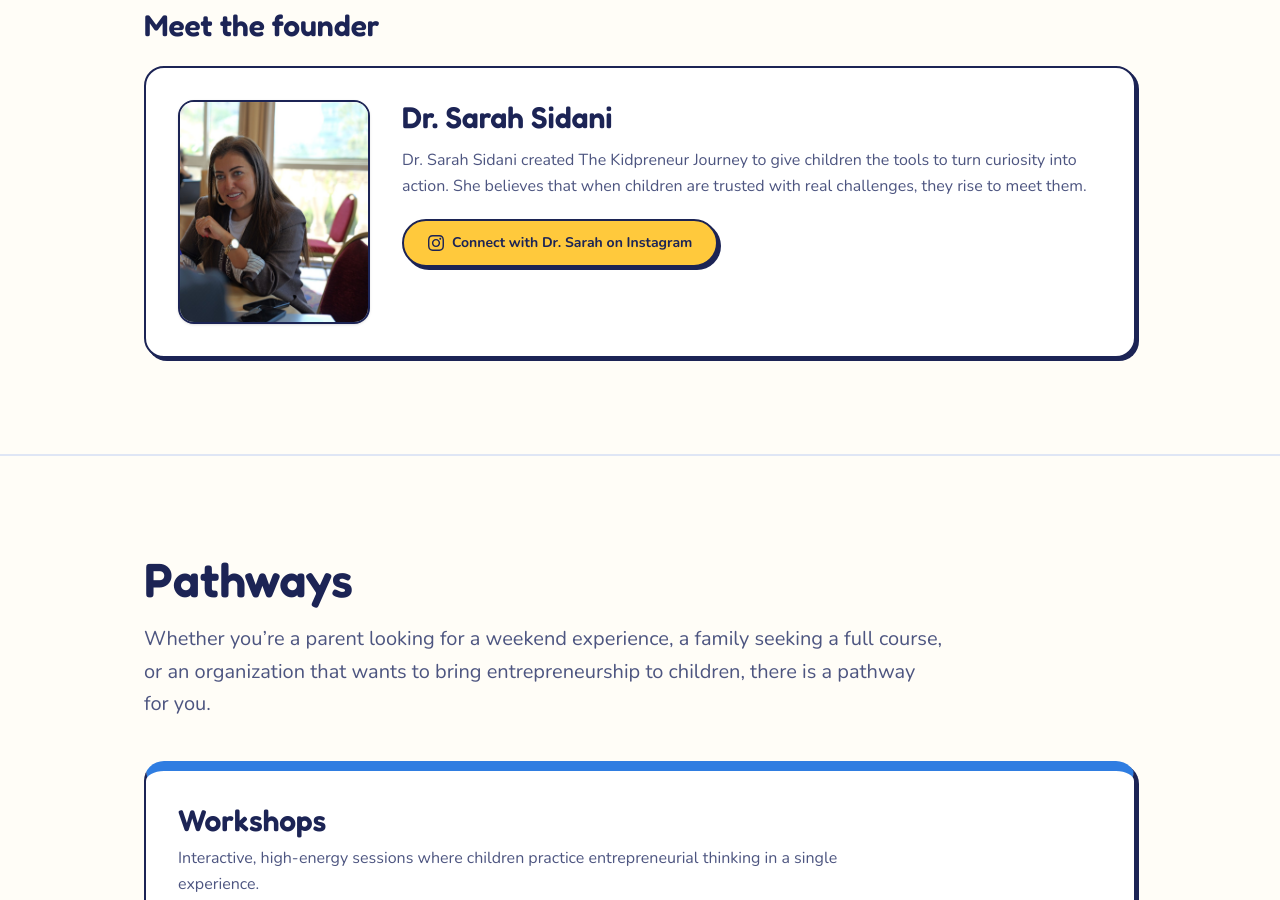
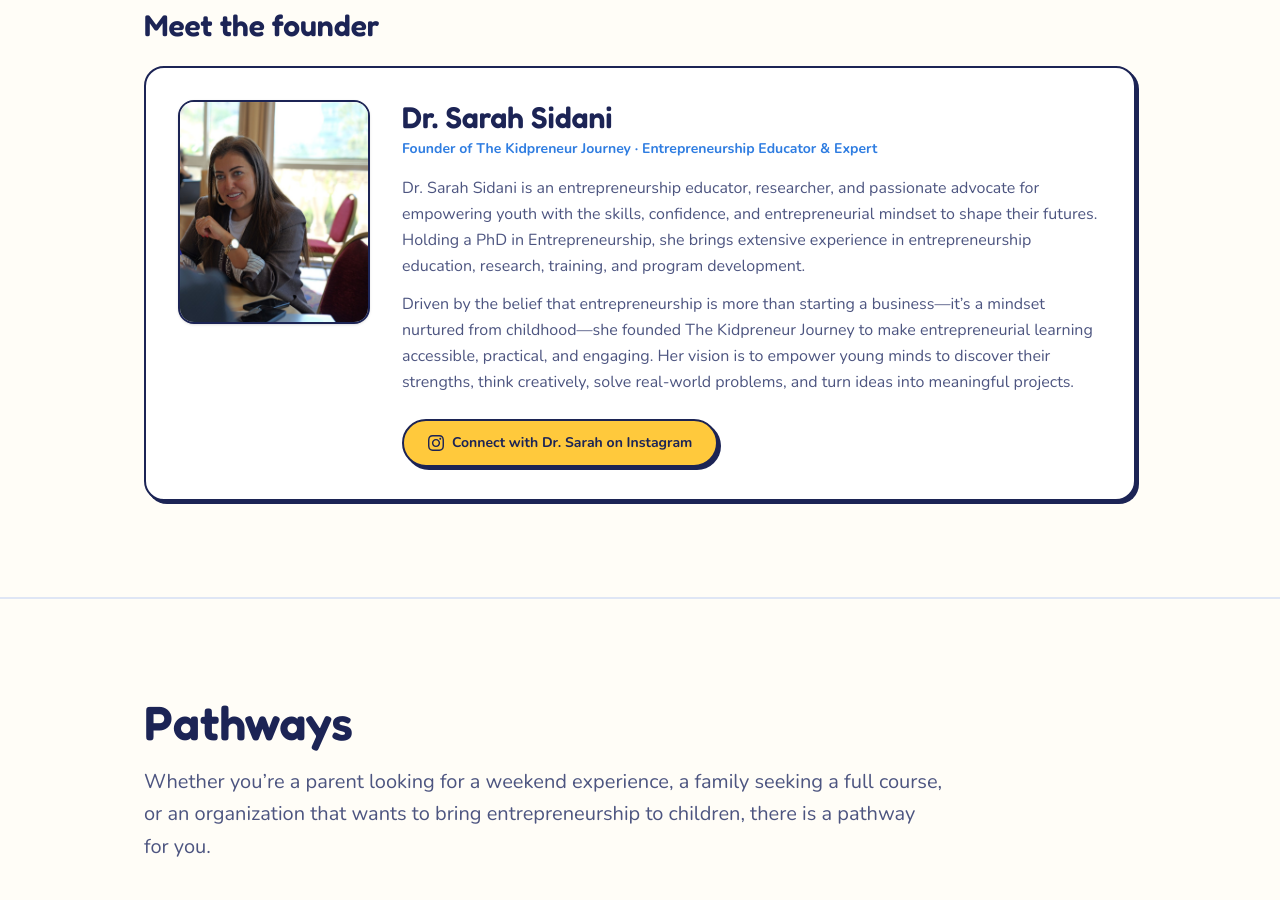
Before and after one commit to sn-sniper/kidpreneur-vite, a React (Vite) app: page / in a window 1280 px wide. Shown: the part 1660-2560 px from the top of the page. Built offline with nearby package versions, Linux system fonts and the light colour scheme; no server answers.

Commit message:
feat(about): update Meet the Founder bio for Dr. Sarah Sidani

```diff
--- a/src/components/sections/About.tsx
+++ b/src/components/sections/About.tsx
@@ -93,12 +93,20 @@ export default function About() {
 
               {/* Bio and Instagram */}
               <div className="flex-1 text-center sm:text-left">
-                <h3 className="font-display text-2xl sm:text-3xl font-bold text-[#1c2455] mb-3">
+                <h3 className="font-display text-2xl sm:text-3xl font-bold text-[#1c2455] mb-1">
                   Dr. Sarah Sidani
                 </h3>
-                <p className="text-base text-[#4d5580] leading-relaxed mb-5">
-                  Dr. Sarah Sidani created The Kidpreneur Journey to give children the tools to turn curiosity into action. She believes that when children are trusted with real challenges, they rise to meet them.
+                <p className="text-sm font-bold text-[#2f7de1] mb-4">
+                  Founder of The Kidpreneur Journey · Entrepreneurship Educator & Expert
                 </p>
+                <div className="space-y-3 text-base text-[#4d5580] leading-relaxed mb-6">
+                  <p>
+                    Dr. Sarah Sidani is an entrepreneurship educator, researcher, and passionate advocate for empowering youth with the skills, confidence, and entrepreneurial mindset to shape their futures. Holding a PhD in Entrepreneurship, she brings extensive experience in entrepreneurship education, research, training, and program development.
+                  </p>
+                  <p>
+                    Driven by the belief that entrepreneurship is more than starting a business—it’s a mindset nurtured from childhood—she founded The Kidpreneur Journey to make entrepreneurial learning accessible, practical, and engaging. Her vision is to empower young minds to discover their strengths, think creatively, solve real-world problems, and turn ideas into meaningful projects.
+                  </p>
+                </div>
 
                 {/* Direct Link to Dr. Sarah's Instagram */}
                 <a
```
